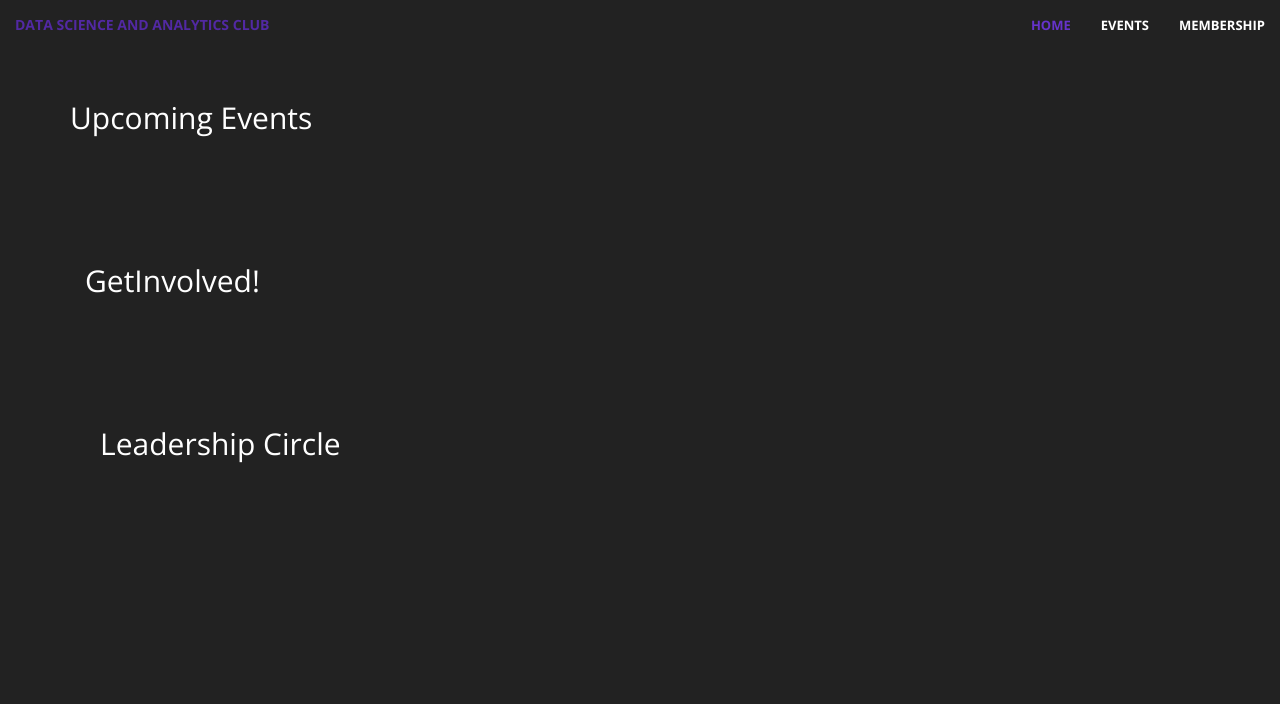
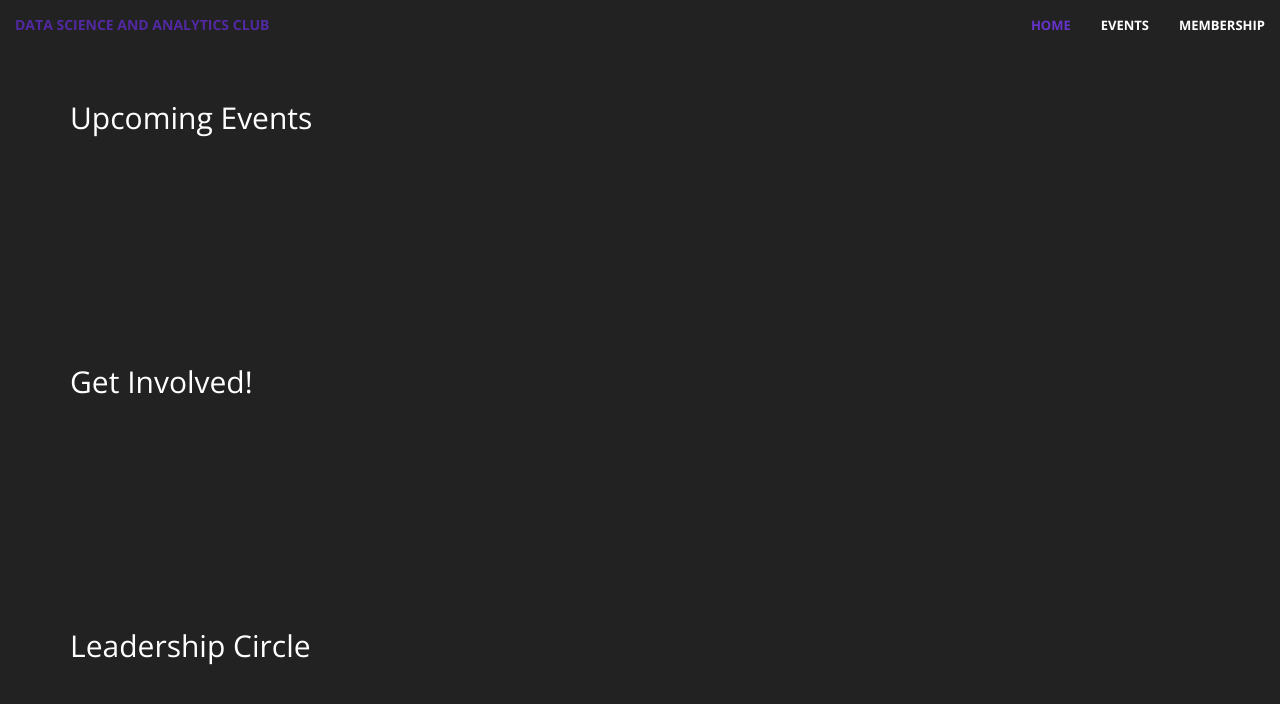
Before and after one commit to bpcox1/DSAC_Project, a Jekyll site: the page built from index.md, in a window 1280 px wide and 900 px high, scrolled down 1499 px. Shown: the top 704 px of the window. Built offline with Jekyll 4.4.1, drawn with Linux system fonts in a browser that asks for light colours; nearby versions of some CDN libraries; library files that are not in the unit come from our copies.

Commit message:
fixed syntax

```diff
--- a/_includes/events.html
+++ b/_includes/events.html
@@ -2,8 +2,8 @@
 	<div class="container">
 		<h2> Upcoming Events </h2>
 		<div class="row">
-			<div class="col-lg-12 text-center>
-			<--calendar-->
+			<div class="col-lg-12 text-center">
+				<!-- calendar -->
 			</div>
 		</div>
 	</div>
--- a/_includes/leadership.html
+++ b/_includes/leadership.html
@@ -2,10 +2,9 @@
         <div class="container">
                 <h2> Leadership Circle </h2>
                 <div class="row">
-                        <div class="col-lg-12 text-center>
-                        <--add stuff-->
+                        <div class="col-lg-12 text-center">
+                                <!-- add stuff -->
                         </div>
                 </div>
         </div>
 </section>
-~
--- a/_includes/membership.html
+++ b/_includes/membership.html
@@ -1,11 +1,10 @@
 <section id="membership">
         <div class="container">
-                <h2> GetInvolved! </h2>
+                <h2>Get Involved!</h2>
                 <div class="row">
-                        <div class="col-lg-12 text-center>
-                        <--add stuff-->
+                        <div class="col-lg-12 text-center">
+                                <!-- add stuff-->
                         </div>
                 </div>
         </div>
 </section>
-~
```
Also changed, not shown: _includes/about-us.html (line endings or trailing spaces).
